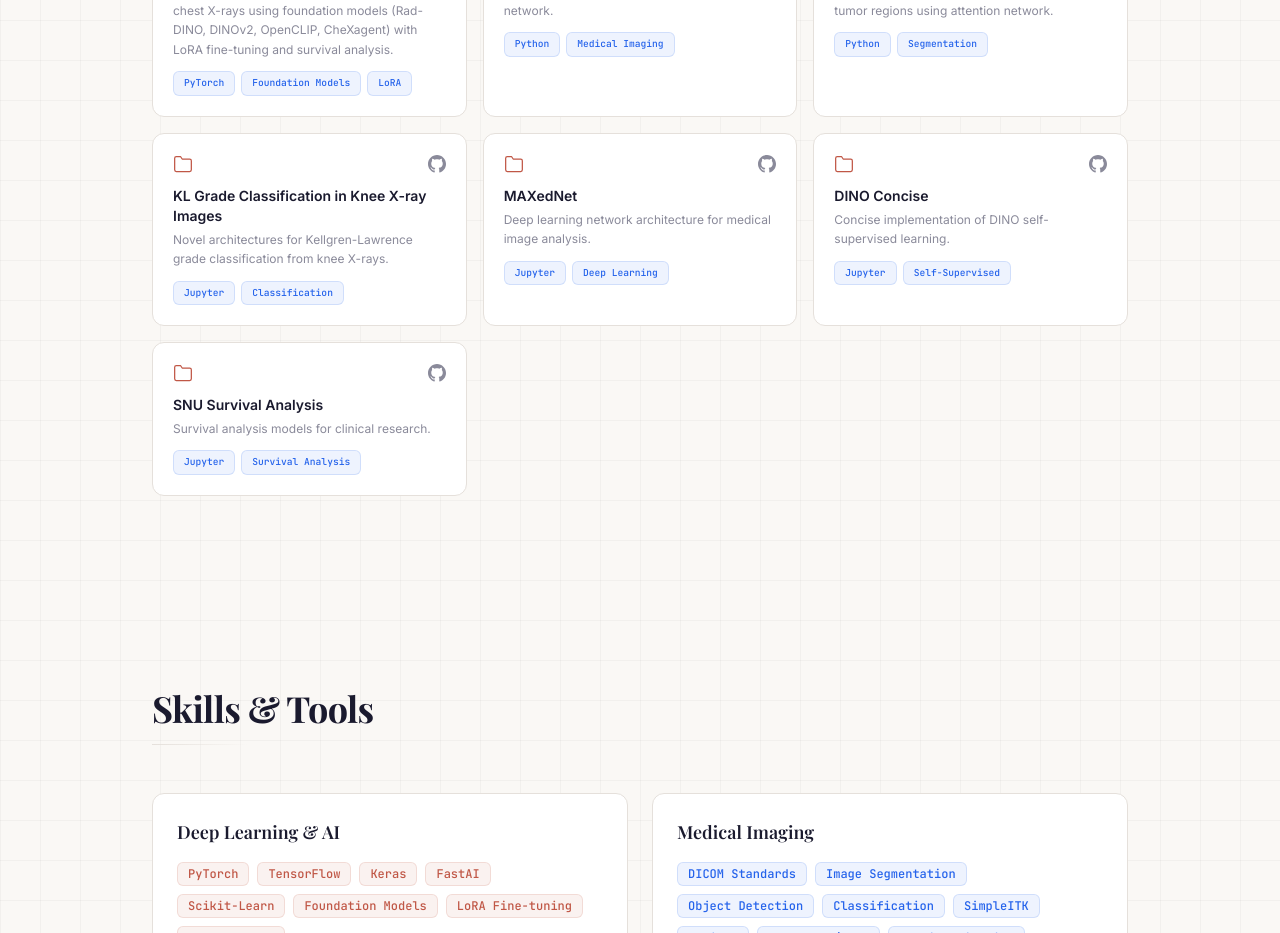
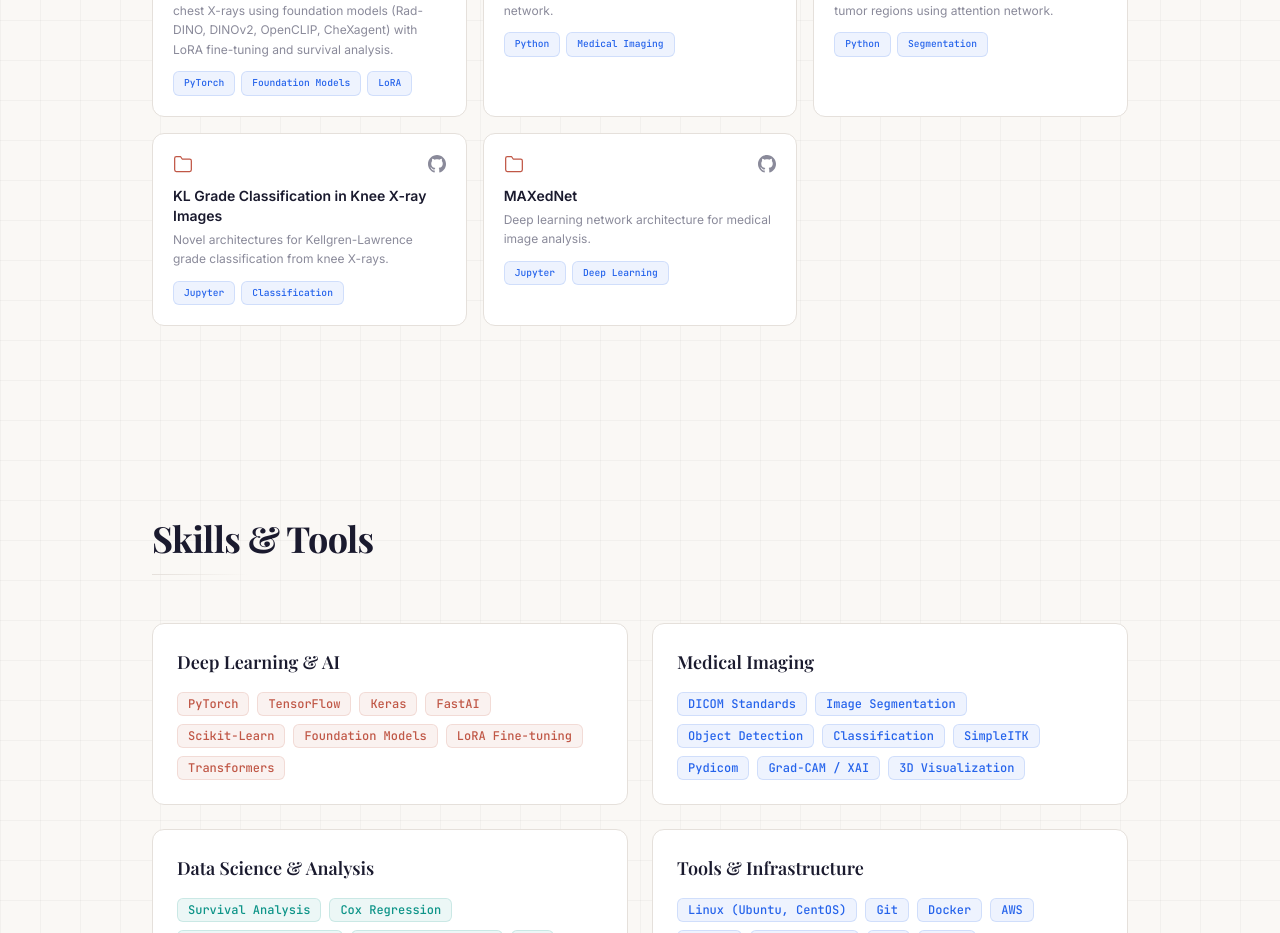
Before and after one commit to Azkarehman/Azkarehman.github.io, a Next.js app: page / in a window 1280 px wide. Shown: the part 6300-7233 px from the top of the page. Built offline with nearby package versions, Linux system fonts and the light colour scheme; a web font is replaced by a local one.

Commit message:
Remove DINO Concise and SNU Survival Analysis from GitHub projects

```diff
--- a/src/components/Projects.tsx
+++ b/src/components/Projects.tsx
@@ -47,18 +47,6 @@ const githubProjects = [
     description: "Deep learning network architecture for medical image analysis.",
     github: "https://github.com/Azkarehman/MAXedNet",
     tags: ["Jupyter", "Deep Learning"],
-  },
-  {
-    name: "DINO Concise",
-    description: "Concise implementation of DINO self-supervised learning.",
-    github: "https://github.com/Azkarehman/DINO_concise",
-    tags: ["Jupyter", "Self-Supervised"],
-  },
-  {
-    name: "SNU Survival Analysis",
-    description: "Survival analysis models for clinical research.",
-    github: "https://github.com/Azkarehman/SNU_surv",
-    tags: ["Jupyter", "Survival Analysis"],
   },
 ];
 
```
